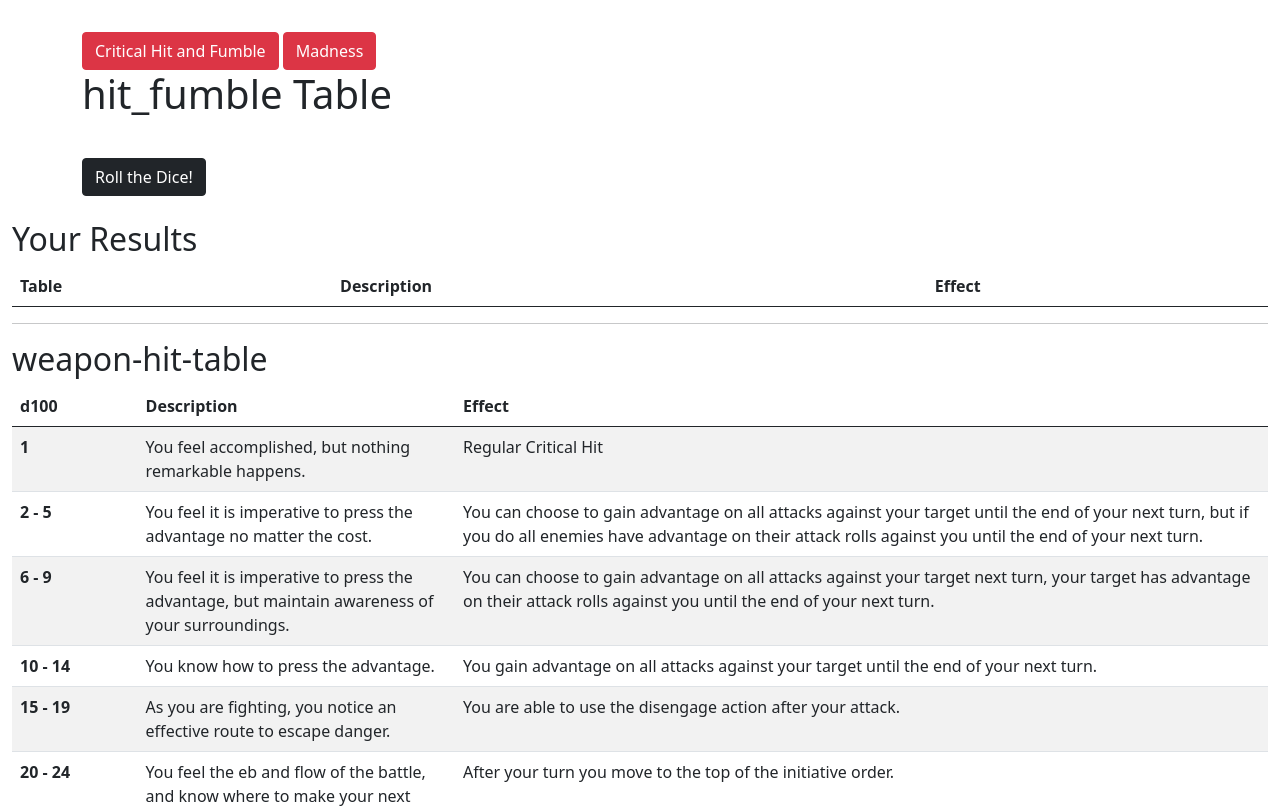
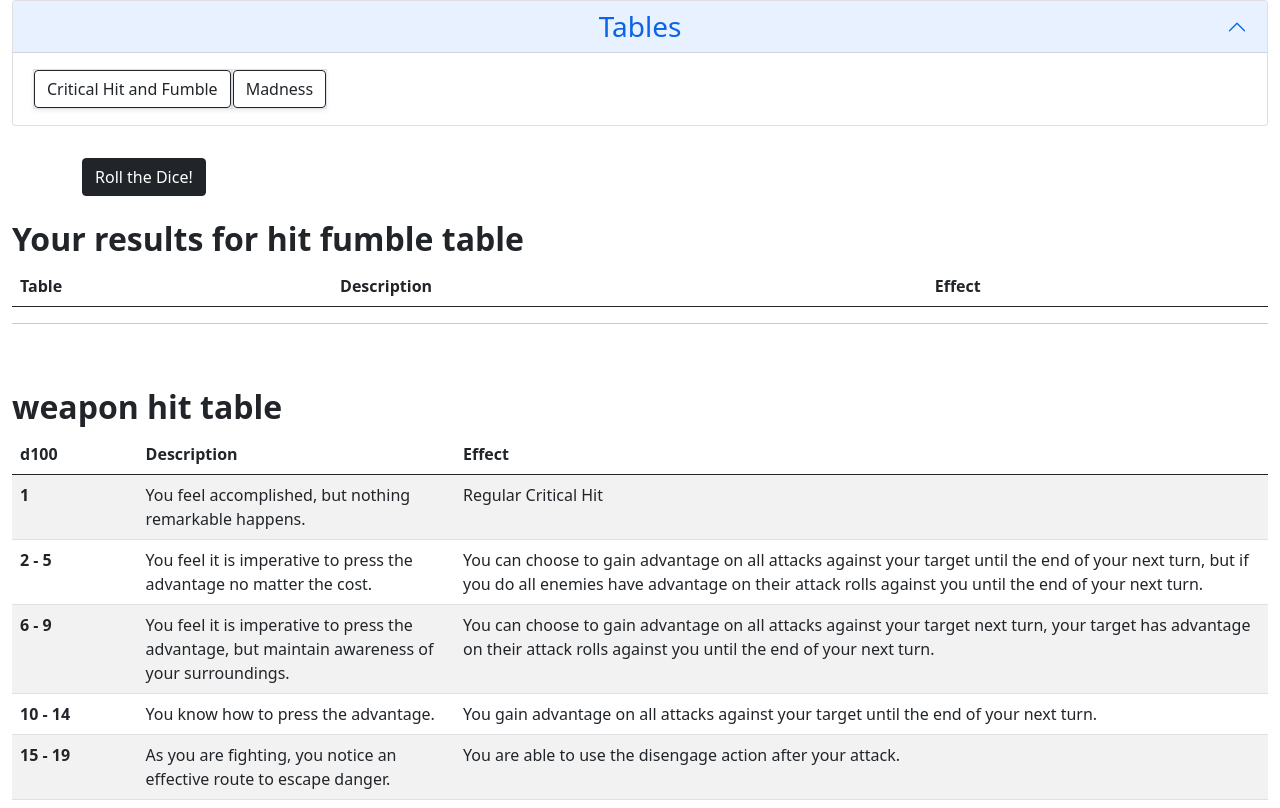
Before and after one commit to nikola1402/dnd_tables_web, a plain HTML site: page index.html in a window 1280 px wide. Shown: the top 808 px of the page. Drawn offline with nearby package versions, Linux system fonts and the light colour scheme.

Commit message:
Added accordion for selecting tables; added table padding and fixed table names

```diff
--- a/index.html
+++ b/index.html
@@ -7,19 +7,33 @@
     <title>DnD Tables</title>
 
     <link href="https://cdn.jsdelivr.net/npm/bootstrap@5.1.0/dist/css/bootstrap.min.css" rel="stylesheet" integrity="sha384-KyZXEAg3QhqLMpG8r+8fhAXLRk2vvoC2f3B09zVXn8CA5QIVfZOJ3BCsw2P0p/We" crossorigin="anonymous">
+    <script src="https://cdn.jsdelivr.net/npm/bootstrap@5.1.0/dist/js/bootstrap.bundle.min.js" integrity="sha384-U1DAWAznBHeqEIlVSCgzq+c9gqGAJn5c/t99JyeKa9xxaYpSvHU5awsuZVVFIhvj" crossorigin="anonymous"></script>
 </head>
 <body onload="init();">
 
     <div class="container-fluid">
 
-        <div class="container" style="margin-top: 2em;">
-            <div class="row">
-                <div class="col">
-                    <button type="button" class="btn btn-danger" onclick="setDb('hit_fumble')"">Critical Hit and Fumble</button>
-                    <button type="button" class="btn btn-danger" onclick="setDb('madness')">Madness</button>
-                    <h1 id="selectedTable"></h1>
+        <div class="accordion" id="accordionExample">
+            <div class="accordion-item">
+                <h2 class="accordion-header" id="headingOne">
+                    <button class="accordion-button" type="button" data-bs-toggle="collapse" data-bs-target="#collapseOne" aria-expanded="true" aria-controls="collapseOne">
+                        <h3 class="position-absolute top-50 start-50 translate-middle"">Tables</h3>
+                    </button>
+                </h2>
+                <div id="collapseOne" class="accordion-collapse collapse show" aria-labelledby="headingOne" data-bs-parent="#accordionExample">
+                    <div class="accordion-body nav">
+                        <li class="nav-item border shadow-sm m1">
+                            <button type="button" class="btn btn-outline-dark position-relative" onclick="setDb('hit_fumble')"">Critical Hit and Fumble</button>
+                        </li>
+                        <li class="nav-item border shadow-sm m1">
+                            <button type="button" class="btn btn-outline-dark position-relative" onclick="setDb('madness')">Madness</button>
+                        </li>
+                    </div>
                 </div>
             </div>
+        </div>
+
+        <div class="container" style="margin-top: 2em;">
             <div class="row" style="margin-top: 2em;">
                 <div class="col">
                     <button type="button" class="btn btn-dark" onclick="generateResults();">Roll the Dice!</button>
@@ -55,8 +69,8 @@
                 // do something with your data
                 tablesJson = data;
                 populateTables();
-                var h1 = document.getElementById("selectedTable");
-                h1.innerHTML = db + " Table";
+                var h2 = document.getElementById("selectedTable");
+                h2.innerHTML = "Your results for " + db.replace("_", " ") + " table";
             });
         }
 
@@ -64,8 +78,8 @@
             fetchJSONFile('https://raw.githubusercontent.com/nikola1402/dnd_tables_web/master/json_tables/' + db + '_table.json', function(data){
                 tablesJson = data;
                 populateTables();
-                var h1 = document.getElementById("selectedTable");
-                h1.innerHTML = db + " Table";
+                var h2 = document.getElementById("selectedTable");
+                h2.innerHTML = "Your results for " + db.replace("_", " ") + " table";
             });
         }
 
@@ -173,9 +187,13 @@
                     table.appendChild(tBody);
                 }
 
-                var tableName = document.createElement("h2");
-                tableName.innerHTML = db.tables[i].tableName;
-                _tables.appendChild(tableName);
+                var elTableNameP = document.createElement("h2");
+                elTableNameP.classList.add("pt-5");
+                var elTableNameStr = document.createElement("strong");
+                var tableName = db.tables[i].tableName;
+                elTableNameStr.innerHTML = tableName.replaceAll("-", " ");
+                elTableNameP.appendChild(elTableNameStr);
+                _tables.appendChild(elTableNameP);
                 _tables.appendChild(table);
             }
 
@@ -238,7 +256,12 @@
             elResultsTable.appendChild(tHead);
             elResultsTable.appendChild(tBody);
             var h2 = document.createElement("h2");
-            h2.innerHTML = "Your Results";
+            var str = document.createElement("strong");
+            attr = document.createAttribute("id");
+            attr.value = "selectedTable"
+            str.setAttributeNode(attr);
+            str.innerHTML = "Your Results for ";
+            h2.appendChild(str);
             elResultsDiv.appendChild(h2);
             elResultsDiv.appendChild(elResultsTable);
             var line = document.createElement("hr");
```
